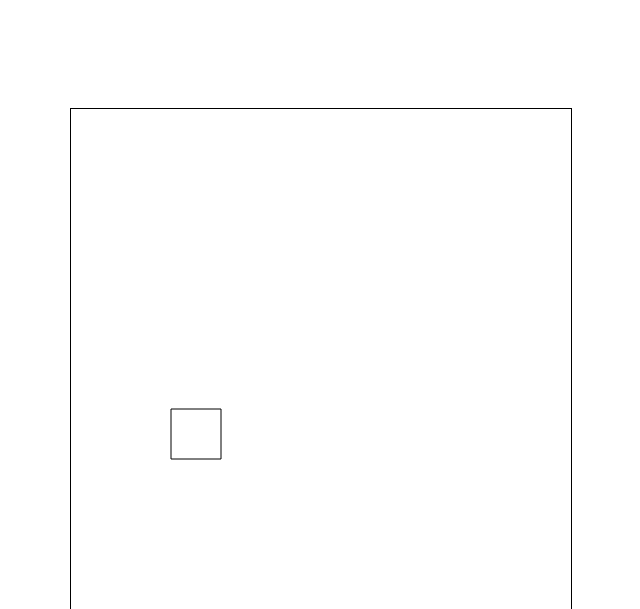
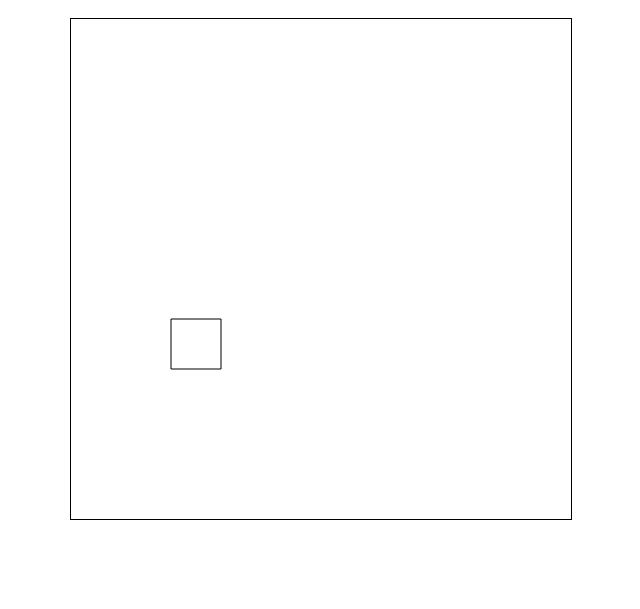
Before and after one commit to yumakhov/TheFirstCanvasGame, a website built with webpack: page dist/index.html in a window 1280 px wide. Shown: the top 609 px of the page, without its empty margins (138-778 px from the left). Built offline with nearby package versions, Linux system fonts and the light colour scheme.

Commit message:
change position of canvas

```diff
--- a/dist/index.html
+++ b/dist/index.html
@@ -4,7 +4,7 @@
         <title>The First Canvas Game</title>
     </head>
     <body>
-        <canvas id="gameAreaCanvas" width="400" height="400" style="margin: 100px 0 0 200px; border: 1px solid #000">Your browser doesn't support element "Canvas"</canvas>
+        <canvas id="gameAreaCanvas" width="400" height="400" style="margin: 10px 0 0 200px; border: 1px solid #000">Your browser doesn't support element "Canvas"</canvas>
         <script src="bundle.js"></script>
     </body>
 </html>
```
Also changed, not shown: dist/bundle.js (+1 -2 lines).
